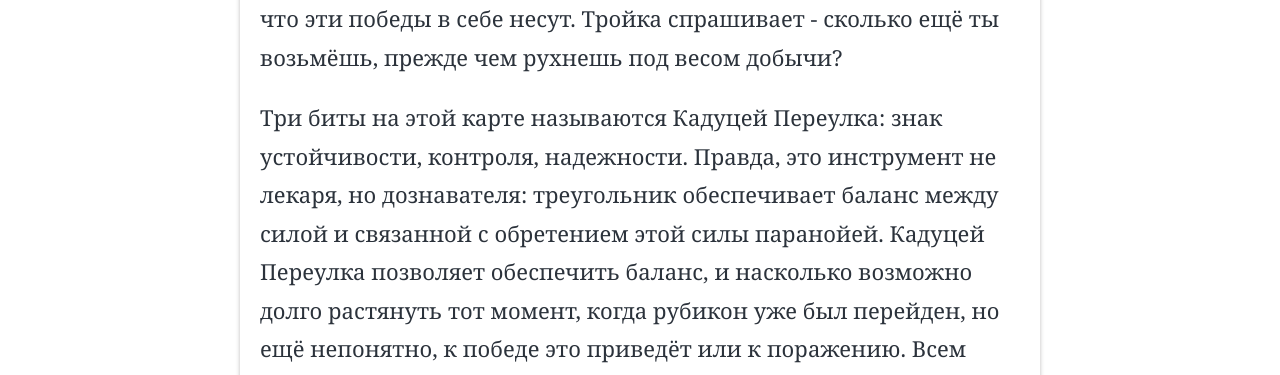
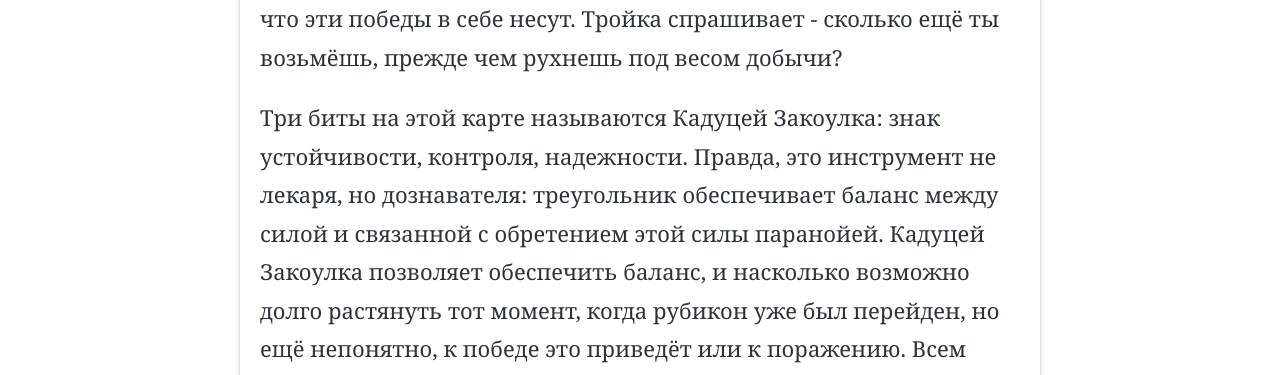
Before and after one commit to GrandHamster/Patsansky_rasklad, a Jekyll site: the page built from _posts/2020-05-25-Troix_of_Sticks.markdown, in a window 1280 px wide and 900 px high, scrolled down 3726 px. Shown: the part 158-533 px from the top of the window. Built offline with Jekyll 4.4.1, drawn with Linux system fonts in a browser that asks for light colours; some web fonts are replaced; some of the changed text lies outside the part shown.

Commit message:
Update 2020-05-25-Troix_of_Sticks.markdown

```diff
--- a/_posts/2020-05-25-Troix_of_Sticks.markdown
+++ b/_posts/2020-05-25-Troix_of_Sticks.markdown
@@ -80,7 +80,7 @@ author: Armando Maynez
 
    В большинстве раскладов Тройка Бит считается хорошим, удачным знаком. Эта карта говорит о удачно достигнутом равновесии, когда Беспощадный Огонь уравновешивается внешним холодом - в этот момент чистая Воля становится не действием, но мыслью, принципом, планом действий, причем эта мысль из-за такого генезиса обладает силами, достаточными для своего воплощения. Тройка является картой, которая точнее всего воплощает в себе принцип Вечной стенки: страсть и сила Беспощадного Огня в ней сплетается с брутальным, безжалостным прагматизмом Двора - через призму этого похода видно истинное значение карты: она говорит не столько о победах, сколько о том, что эти победы в себе несут. Тройка спрашивает - сколько ещё ты возьмёшь, прежде чем рухнешь под весом добычи?  <br>
 
-Три биты на этой карте называются Кадуцей Переулка: знак устойчивости, контроля, надежности. Правда, это инструмент не лекаря, но дознавателя: треугольник обеспечивает баланс между силой и связанной с обретением этой силы паранойей. Кадуцей Переулка позволяет обеспечить баланс, и насколько возможно долго растянуть тот момент, когда рубикон уже был перейден, но ещё непонятно, к победе это приведёт или к поражению. Всем известна ясность таких моментов, когда ставки сделаны и остаётся только ждать исхода игры. Об этом говорит и значение трёх бит Кадуцея: первая - это прошлые шрамы, вторая - это хватка настоящего, а третья - это риски, ожидающие Стремящегося в будущем.  <br>
+Три биты на этой карте называются Кадуцей Закоулка: знак устойчивости, контроля, надежности. Правда, это инструмент не лекаря, но дознавателя: треугольник обеспечивает баланс между силой и связанной с обретением этой силы паранойей. Кадуцей Закоулка позволяет обеспечить баланс, и насколько возможно долго растянуть тот момент, когда рубикон уже был перейден, но ещё непонятно, к победе это приведёт или к поражению. Всем известна ясность таких моментов, когда ставки сделаны и остаётся только ждать исхода игры. Об этом говорит и значение трёх бит Кадуцея: первая - это прошлые шрамы, вторая - это хватка настоящего, а третья - это риски, ожидающие Стремящегося в будущем.  <br>
 
 На связи прошлого, настоящего и будущего строится и относящийся к Тройке Бит ритуал: Ardeat Signum, Три шрама, Клеймо Имён. Этот ритуал применяется как для прорицаний, так и в бою - он ориентирован на определение правды через боль, чистосердечные признания под огненной пыткой, и буквально выжигает истину на плоти мира. Правда - не то, во что верят, а то, что существует, и этот ритуал способен делать всё существующим (или несуществующим) силой Беспощадного Огня. Впрочем, Клеймо Имён тоже ограничено в своём применении, этот ритуал не зажигает потухшее, а, скорей, находит то, что уже горит.  <br>
 
```
